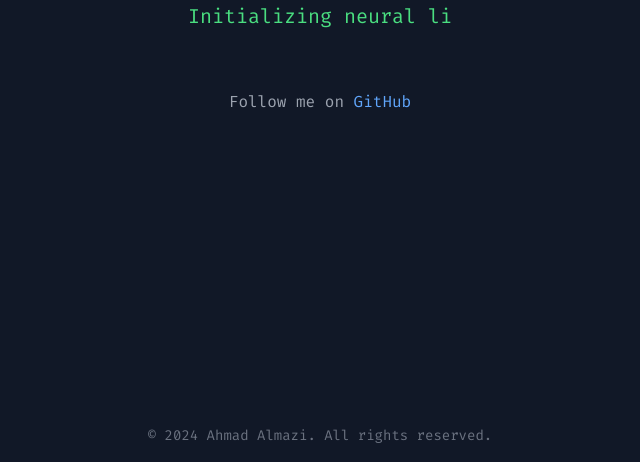
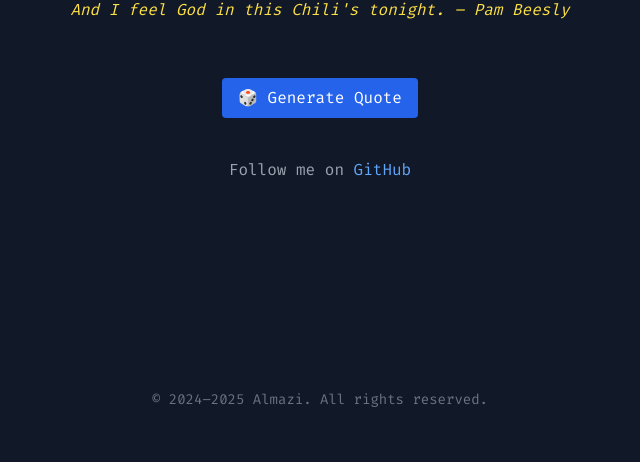
Before and after one commit to Almazi/Almazi.github.io, a plain HTML site: page index.html in a window 1280 px wide. Shown: the part 374-836 px from the top of the page, without its empty margins (320-960 px from the left). After the commit the page ends 800 px from the top, so only its background shows below. Drawn offline with nearby package versions, Linux system fonts and the light colour scheme.

Commit message:
Update index.html

```diff
--- a/index.html
+++ b/index.html
@@ -5,10 +5,10 @@
   <meta name="viewport" content="width=device-width, initial-scale=1.0" />
   <title>Coming Soon</title>
 
-  <!-- ✅ Tailwind CDN (CORB-safe) -->
+  <!-- ✅ Tailwind CSS -->
   <script src="https://cdn.tailwindcss.com"></script>
 
-  <!-- Optional: Developer font -->
+  <!-- Optional font -->
   <link href="https://fonts.googleapis.com/css2?family=Fira+Code&display=swap" rel="stylesheet">
 
   <style>
@@ -27,46 +27,84 @@
     }
   </style>
 </head>
-<body class="bg-gray-900 text-white">
-  <div class="flex items-center justify-center min-h-screen px-4">
-    <div class="text-center">
-      <h1 class="text-3xl sm:text-5xl font-bold mb-4">🚧 Coming Soon</h1>
-      <p id="typewriter" class="text-xl text-green-400 h-8"></p><span class="cursor"></span>
-      <p class="mt-8 text-gray-400">Follow me on
-        <a href="https://github.com/Almazi" target="_blank" class="text-blue-400 hover:underline">GitHub</a>
-      </p>
+<body class="bg-gray-900 text-white flex flex-col min-h-screen justify-between">
+
+  <main class="flex-grow flex flex-col items-center justify-center px-4 text-center">
+    <h1 class="text-3xl sm:text-5xl font-bold mb-4">🚧 Coming Soon</h1>
+    <p id="typewriter" class="text-xl text-green-400 h-8 mb-8"></p><span class="cursor"></span>
+
+    <div class="max-w-2xl mx-auto">
+      <h2 class="text-lg text-gray-300 mb-2">💬 Quote from <em>The Office</em></h2>
+      <blockquote id="office-quote" class="italic text-yellow-300 min-h-[4rem]"></blockquote>
+      <button id="new-quote" class="mt-4 px-4 py-2 bg-blue-600 rounded hover:bg-blue-700 transition">🎲 Generate Quote</button>
     </div>
-  </div>
+
+    <p class="mt-10 text-gray-400">
+      Follow me on
+      <a href="https://github.com/Almazi" class="text-blue-400 hover:underline" target="_blank">GitHub</a>
+    </p>
+  </main>
+
   <footer class="text-center text-gray-500 text-sm pb-4">
-    © <span id="year-start">2024</span><span id="year-dash"></span><span id="year-now"></span> Ahmad Almazi. All rights reserved.
+    © <span id="year-start">2024</span><span id="year-dash"></span><span id="year-now"></span> Almazi. All rights reserved.
   </footer>
 
   <script>
-    const text = [
+    // Typewriter animation for heading
+    const lines = [
       "Building something amazing...",
       "Initializing neural links...",
       "Loading mind-blowing visuals...",
       "Deploying soon to GitHub Pages."
     ];
-    let i = 0, j = 0;
-    let current = '';
-    let speed = 70;
-
-    function type() {
-      if (j < text[i].length) {
-        current += text[i][j++];
+    let i = 0, j = 0, current = '';
+    function typeLine() {
+      if (j < lines[i].length) {
+        current += lines[i][j++];
         document.getElementById('typewriter').textContent = current;
-        setTimeout(type, speed);
+        setTimeout(typeLine, 70);
       } else {
         setTimeout(() => {
-          j = 0;
-          current = '';
-          i = (i + 1) % text.length;
-          type();
-        }, 1500);
+          j = 0; current = '';
+          i = (i + 1) % lines.length;
+          typeLine();
+        }, 1600);
       }
     }
-    type();
+    typeLine();
+
+    // Year logic
+    const startYear = 2024;
+    const currentYear = new Date().getFullYear();
+    document.getElementById("year-start").textContent = startYear;
+    if (currentYear > startYear) {
+      document.getElementById("year-dash").textContent = "–";
+      document.getElementById("year-now").textContent = currentYear;
+    }
+
+    // Quote animation logic
+    let quotes = [];
+    const quoteEl = document.getElementById('office-quote');
+    const btn = document.getElementById('new-quote');
+
+    fetch('quotes.json')
+      .then(res => res.json())
+      .then(data => {
+        quotes = data;
+        showQuote(); // display initial
+      });
+
+    function showQuote(text) {
+      const quote = text || quotes[Math.floor(Math.random() * quotes.length)];
+      quoteEl.textContent = '';
+      let i = 0;
+      const interval = setInterval(() => {
+        quoteEl.textContent += quote.charAt(i++);
+        if (i >= quote.length) clearInterval(interval);
+      }, 30); // typewriter speed
+    }
+
+    btn.onclick = () => showQuote();
   </script>
 </body>
 </html>
```
